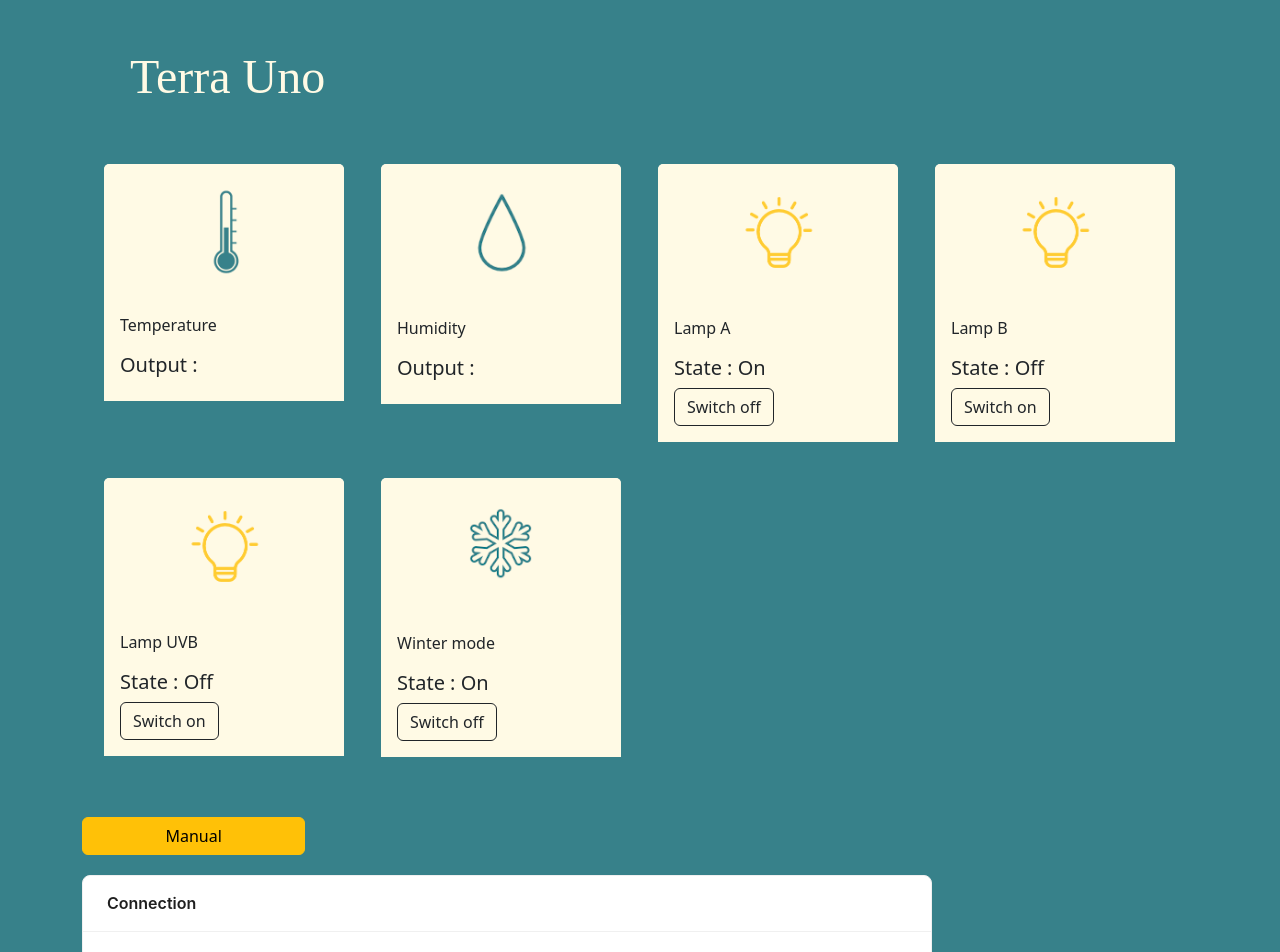
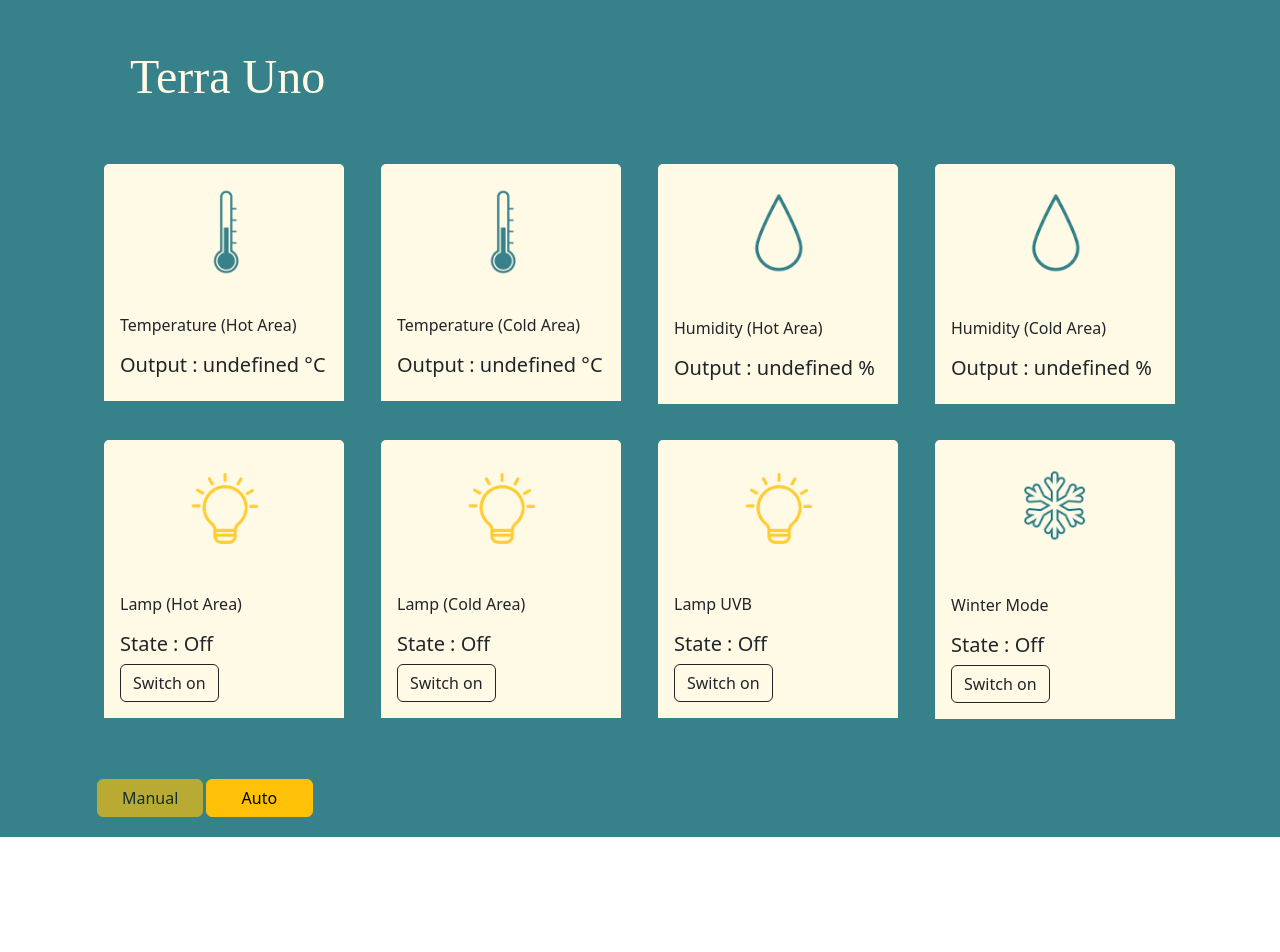
Before and after one commit to ereszka/bes_proj, a React (Create React App) app in the folder frontend/: page / in a window 1280 px wide. Shown: the top 952 px of the page. After the commit the page ends 837 px from the top, so only its background shows below. Built offline with nearby package versions, Linux system fonts and the light colour scheme; no server answers; a web font is replaced by a local one.

Commit message:
communication from TTN

```diff
--- a/frontend/src/components/LampButton.jsx
+++ b/frontend/src/components/LampButton.jsx
@@ -1,10 +1,10 @@
 import React from 'react'
 
-function LampButton(isOn) {
+function LampButton({isOn}) {
     return(
-        <a href="#" className="btn btn-outline-dark">
-            {isOn.isOn === "On" ? "Switch off" : "Switch on"}
-        </a>
+            <a href="#" className="btn btn-outline-dark">
+            {isOn ? "Switch off" : "Switch on"}
+            </a>
     )
 }
 
--- a/frontend/src/components/SwitchButton.jsx
+++ b/frontend/src/components/SwitchButton.jsx
@@ -1,9 +1,11 @@
 import React from 'react'
 
-function SwitchButton() {
-    return(
-        <a href="#" className="btn btn-warning">Manual</a>
-    )
+function SwitchButton({auto}) {
+    return (
+    <div className='d-flex justify-content-evenly' style={{width: '22%'}}>
+        <button href="#" className="btn btn-warning" style={{width: '48%'}} disabled={!auto} >Manual</button>
+        <button href="#" className="btn btn-warning" style={{width: '48%'}} disabled={auto}>Auto</button>
+    </div> )
 }
 
 export default SwitchButton;
--- a/frontend/src/components/Tile.jsx
+++ b/frontend/src/components/Tile.jsx
@@ -9,7 +9,10 @@ function tile({device}) {
                 <img src={device.imgType} className="card-img-top" alt="..."/>
                 <div className="card-body light-div">
                     <p className="card-text">{device.name}</p>
-                    <h5 className="card-title">{device.isSensor ? "Output" : "State"} : {device.data}</h5>
+                    {device.isSensor ?
+                    <h5 className="card-title">Output : {device.data}</h5> :
+                    <h5 className="card-title">State : {device.data ? "On" : "Off"}</h5>
+                    }
                     {device.isSensor ? "" : <LampButton isOn={device.data}/>}
                 </div>
             </div>
--- a/frontend/src/components/TileMenu.jsx
+++ b/frontend/src/components/TileMenu.jsx
@@ -31,38 +31,44 @@ function TileMenu({payload}) {
 
     const devices = [
         {
-            name : "Temperature",
-            data : renderListItem,
+            name : "Temperature (Hot Area)",
+            data : payload.Temp_HOT + " °C",
             isSensor: 1,
             imgType : temp_img
         },
-        // {
-        //     name : "Temperature B",
-        //     data : "20",
-        //     isSensor : 1,
-        //     imgType : temp_img
-        // },
         {
-            name : "Humidity",
-            data : renderListItem,
+            name : "Temperature (Cold Area)",
+            data : payload.Temp_COLD + " °C",
+            isSensor : 1,
+            imgType : temp_img
+        },
+        {
+            name : "Humidity (Hot Area)",
+            data : payload.Hum_HOT + " %",
             isSensor : 1,
             imgType: hum_img
         },
         {
-            name : "Lamp A",
-            data: "On",
+            name : "Humidity (Cold Area)",
+            data : payload.Hum_HOT + " %",
+            isSensor : 1,
+            imgType: hum_img
+        },
+        {
+            name : "Lamp (Hot Area)",
+            data: payload.Lamp_HOT ,
             isSensor: 0,
             imgType: light_img
         },
         {
-            name : "Lamp B",
-            data : "Off",
+            name: "Lamp (Cold Area)",
+            data: payload.Lamp_COLD,
             isSensor: 0,
             imgType: light_img
         },
         {
             name : "Lamp UVB",
-            data : "Off",
+            data : payload.Lamp_UVB,
             isSensor: 0,
             imgType: light_img
         }
@@ -78,8 +84,8 @@ function TileMenu({payload}) {
 
                 <Tile
                     device = {{
-                    name : "Winter mode",
-                    data : "On",
+                    name : "Winter Mode",
+                    data : payload.Mode_WINTER,
                     isSensor : 0,
                     imgType : winter_img
                     }}
@@ -88,7 +94,7 @@ function TileMenu({payload}) {
             </div>
 
             <div className="row row-cols-lg-5 switch">
-                <SwitchButton/>
+                <SwitchButton auto={payload.Mode_AUTO}/>
             </div>
 
         </div>
--- a/frontend/src/components/mqtt/index.js
+++ b/frontend/src/components/mqtt/index.js
@@ -29,38 +29,47 @@ const HookMqtt = () => {
     const [payload, setPayload] = useState({})
     const [connectStatus, setConnectStatus] = useState('Connect')
 
-    const mqttConnect = (host, mqttOption) => {
-        setConnectStatus('Connecting')
-        setClient(mqtt.connect(host, mqttOption))
+    const httpConnect = () => {
+        fetch('http://localhost:5284/Arduino/GetInfo', {method: "GET"})
+            .then((response) => response.json()).then((json) => { setPayload(json.uplink_message.decoded_payload)})
     }
 
+
     useEffect(() => {
-        if (client) {
-            // https://github.com/mqttjs/MQTT.js#event-connect
-            client.on('connect', () => {
-                setConnectStatus('Connected')
-                console.log('connection successful')
-            })
+        httpConnect();
+        const intervalId = setInterval(() => {
+            httpConnect();
+        }, 300000) // 5 min refresh
+    }, [])
 
-            // https://github.com/mqttjs/MQTT.js#event-error
-            client.on('error', (err) => {
-                console.error('Connection error: ', err)
-                client.end()
-            })
 
-            // https://github.com/mqttjs/MQTT.js#event-reconnect
-            client.on('reconnect', () => {
-                setConnectStatus('Reconnecting')
-            })
+    // useEffect(() => {
+    //     if (client) {
+    //         // https://github.com/mqttjs/MQTT.js#event-connect
+    //         client.on('connect', () => {
+    //             setConnectStatus('Connected')
+    //             console.log('connection successful')
+    //         })
 
-            // https://github.com/mqttjs/MQTT.js#event-message
-            client.on('message', (topic, message) => {
-                const payload = { topic, message: message.toString() }
-                setPayload(payload)
-                console.log(`received message: ${message} from topic: ${topic}`)
-            })
-        }
-    }, [client])
+    //         // https://github.com/mqttjs/MQTT.js#event-error
+    //         client.on('error', (err) => {
+    //             console.error('Connection error: ', err)
+    //             client.end()
+    //         })
+
+    //         // https://github.com/mqttjs/MQTT.js#event-reconnect
+    //         client.on('reconnect', () => {
+    //             setConnectStatus('Reconnecting')
+    //         })
+
+    //         // https://github.com/mqttjs/MQTT.js#event-message
+    //         client.on('message', (topic, message) => {
+    //             const payload = { topic, message: message.toString() }
+    //             setPayload(payload)
+    //             console.log(`received message: ${message} from topic: ${topic}`)
+    //         })
+    //     }
+    // }, [client])
 
     // disconnect
     // https://github.com/mqttjs/MQTT.js#mqttclientendforce-options-callback
@@ -127,7 +136,7 @@ const HookMqtt = () => {
     return (
         <>
             <TileMenu payload={payload}/>
-            <Connection
+            {/* <Connection
                 connect={mqttConnect}
                 disconnect={mqttDisconnect}
                 connectBtn={connectStatus}
@@ -136,7 +145,7 @@ const HookMqtt = () => {
                 <Subscriber sub={mqttSub} unSub={mqttUnSub} showUnsub={isSubed} />
                 <Publisher publish={mqttPublish} />
             </QosOption.Provider>
-            <Receiver payload={payload} />
+            <Receiver payload={payload} /> */}
         </>
     )
 }
--- a/frontend/src/index.js
+++ b/frontend/src/index.js
@@ -7,9 +7,9 @@ import 'bootstrap/dist/css/bootstrap.min.css';
 
 const root = ReactDOM.createRoot(document.getElementById('root'));
 root.render(
-  <React.StrictMode>
+  // <React.StrictMode>
     <App />
-  </React.StrictMode>
+  // </React.StrictMode>
 );
 
 // If you want to start measuring performance in your app, pass a function
```
Also changed, not shown: frontend/src/components/mqtt/Connection.js (line endings or trailing spaces).
